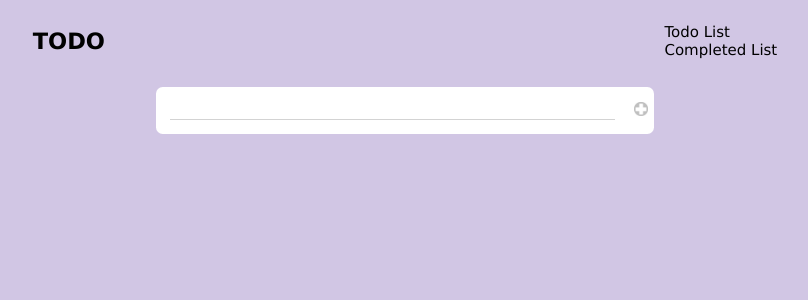
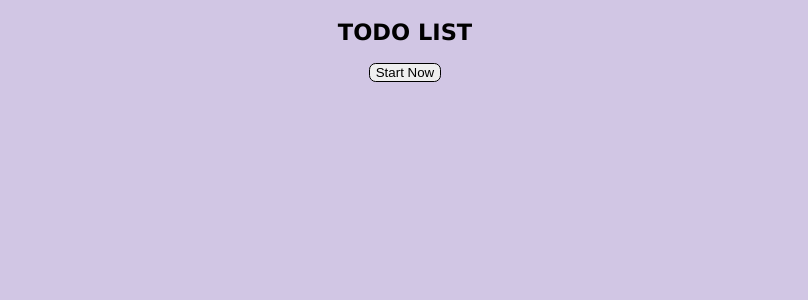
Before and after one commit to christinek2000/todo-list, a React (Create React App) app: page / in a window 1280 px wide. Shown: the top 300 px of the page, without its empty margins (235-1043 px from the left). Built offline with nearby package versions, Linux system fonts and the light colour scheme; the HTML template or start-up script is replaced by a standard one.

Commit message:
Add a 'Start Now' page

```diff
--- a/src/App.js
+++ b/src/App.js
@@ -2,6 +2,7 @@ import './App.css';
 import Header from './components/Header/Header'
 import TodoList from './components/TodoList/TodoList';
 import CompletedItems from './components/CompletedItems/CompletedItems';
+import StartNow from './components/StartNow/StartNow'
 import { v4 as uuid_v4 } from 'uuid';
 
 import { useState, useEffect } from 'react'
@@ -14,9 +15,12 @@ function App() {
 
 	const [items, setItems] = useState([]);
 
+
 	useEffect(() => {
 		const retrieveList = JSON.parse(localStorage.getItem(LOCAL_STORAGE_KEY));
-		if(retrieveList) setItems(retrieveList);
+		if(retrieveList) {
+			setItems(retrieveList);
+		}
 	}, [])
 
 	useEffect(() => {
@@ -34,7 +38,7 @@ function App() {
 
 	const completionHandler = (id) => {
 		const newItems = items.slice().map((item) => {
-			if(item.id == id) {
+			if(item.id === id) {
 				item.isComplete = true;
 			}
 			return item;
@@ -45,7 +49,7 @@ function App() {
 	const itemChangeHandler = (e, id) => {
 		e.preventDefault();
 		const newItems = items.slice().map((item) => {
-			if(item.id == id) {
+			if(item.id === id) {
 				item.description = e.target.value;
 			}
 			return item
@@ -55,7 +59,7 @@ function App() {
 
 	const revertHandler = (id) => {
 		const newItems = items.slice().map((item) => {
-			if(item.id == id) {
+			if(item.id === id) {
 				item.isComplete = false;
 			}
 			return item
@@ -67,12 +71,13 @@ function App() {
 	return (
 		<div className="App">
 			<Router>
+				<Routes>
+					<Route exact path="/" element={<StartNow />} />
+					<Route
+						path="/todoList"
+						element={
+							<>
 								<Header />
-				<Routes>
-					<Route
-						exact
-						path="/"
-						element={
 								<TodoList
 									items={items}
 									addHandler={addHandler}
@@ -81,9 +86,21 @@ function App() {
 									itemChangeHandler={itemChangeHandler}
 									revertHandler={revertHandler}
 								/>
+							</>
 						}
 					/>
-					<Route path="/completedList" element={<CompletedItems items={items} revertHandler={revertHandler} />} />
+					<Route
+						path="/completedList"
+						element={
+							<>
+								<Header />
+								<CompletedItems
+									items={items}
+									revertHandler={revertHandler}
+								/>
+							</>
+						}
+					/>
 				</Routes>
 			</Router>
 		</div>
--- a/src/components/CompletedItems/CompletedItems.css
+++ b/src/components/CompletedItems/CompletedItems.css
@@ -1,8 +1,24 @@
-.CompletedItems {
-	min-height: 85vh;
-	text-align: center;
+.CompletedList {
+	margin: auto;
+	display: flex;
+	flex-direction: column-reverse;
+	justify-content: center;
+	align-items: center;
+	width: 90%;
 }
 
-.CompletedItems ul {
-	list-style-type: none;
+.reverseButton {
+	border-radius: 100%;
+	border: none;
+	margin-right: 8pt;
 }
+
+.todoItem {
+	width: 100%;
+	height: 38pt;
+	background-color: #ffff;
+	border-radius: 5pt;
+	margin-top: 10pt;
+	display: flex;
+	align-items: center;
+}
--- a/src/components/CompletedItems/CompletedItems.js
+++ b/src/components/CompletedItems/CompletedItems.js
@@ -4,19 +4,19 @@ function CompletedItems(props) {
 	console.log(props);
 	const renderItems = props.items.map((item) => {
 		if(item.isComplete) return (
-			<div className="TodoItem">
-				<button onClick={() => props.revertHandler(item.id)}>R</button>
-				{item.description}
+			<div className="todoItem">
+				<div className="itemDescription">
+					{item.description}
+				</div>
+				<button className="reverseButton" onClick={() => props.revertHandler(item.id)}>R</button>
 			</div>
 		)
 	});
 
 	return(
-		<div className="CompletedItems">
-			Completed Items
-			<ul>
-				{renderItems}
-			</ul>
+		<div className="CompletedList">
+			{renderItems}
+			Completed List
 		</div>
 	);
 }
--- a/src/components/Header/Header.js
+++ b/src/components/Header/Header.js
@@ -16,7 +16,7 @@ function Header() {
 			<h2>TODO</h2>
 			<nav>
 				<ul className="navigation">
-					<li><NavLink to="/" className="navLink">Todo List</NavLink></li>
+					<li><NavLink to="/todoList" className="navLink">Todo List</NavLink></li>
 					<li><NavLink to="/completedList" className="navLink">Completed List</NavLink></li>
 				</ul>
 			</nav>
--- /dev/null
+++ b/src/components/StartNow/StartNow.js
@@ -0,0 +1,20 @@
+import './StartNowStyles.css'
+
+import { useNavigate } from 'react-router-dom';
+
+function StartNow() {
+	const navigate = useNavigate();
+
+	const todoListPage = () => {
+		navigate('/todoList')
+	};
+
+	return(
+		<div className='StartNow'>
+			<h2>TODO LIST</h2>
+			<button className='startButton' type='button' onClick={todoListPage}>Start Now</button>
+		</div>
+	)
+}
+
+export default StartNow;
--- /dev/null
+++ b/src/components/StartNow/StartNowStyles.css
@@ -0,0 +1,8 @@
+.StartNow {
+	text-align: center;
+}
+
+.startButton {
+	border-radius: 5pt;
+	border: 1pt solid black;
+}
--- a/src/components/TodoItem/TodoItemStyles.css
+++ b/src/components/TodoItem/TodoItemStyles.css
@@ -1,4 +1,5 @@
 .TodoItem {
+	width: 100%;
 	display: flex;
 	align-items: center;
 	justify-content: space-between;
@@ -8,10 +9,10 @@
 }
 
 .itemDescription {
-	width: 600pt;
+	width: 100%;
 	height: 20pt;
 	text-align: left;
-	margin: 0pt 10pt 0pt 10pt;
+	margin: 0pt 10pt;
 	border-bottom: 1px solid lightgray;
 }
 
--- a/src/components/TodoList/TodoList.js
+++ b/src/components/TodoList/TodoList.js
@@ -21,7 +21,6 @@ function TodoList(props) {
 	});
 
 	return (
-		<div className="todoList">
 		<Grid
 			container
 			spacing={2}
@@ -34,7 +33,6 @@ function TodoList(props) {
 				<AddTodoItem addHandler={props.addHandler} />
 			</Grid>
 		</Grid>
-		</div>
 	);
 }
 
--- a/src/components/TodoList/TodoListStyles.css
+++ b/src/components/TodoList/TodoListStyles.css
@@ -1,18 +1,3 @@
-.todoList {
-	text-align: center;
-	border-radius: 5pt;
-	width: 80%;
-	margin: auto;
-	display: flex;
-	justify-content: center;
-	align-items: flex-start;
-	direction: column;
-	min-height: 85vh;
-	font-family: courier, courier new, serif;
-	font-size: 18px;
-	color: lightgray;
+.item {
+	width: 100%;
 }
-
-.item {
-	width: 100%
-}
```
Lines whose indentation alone changed are shown as unchanged.
